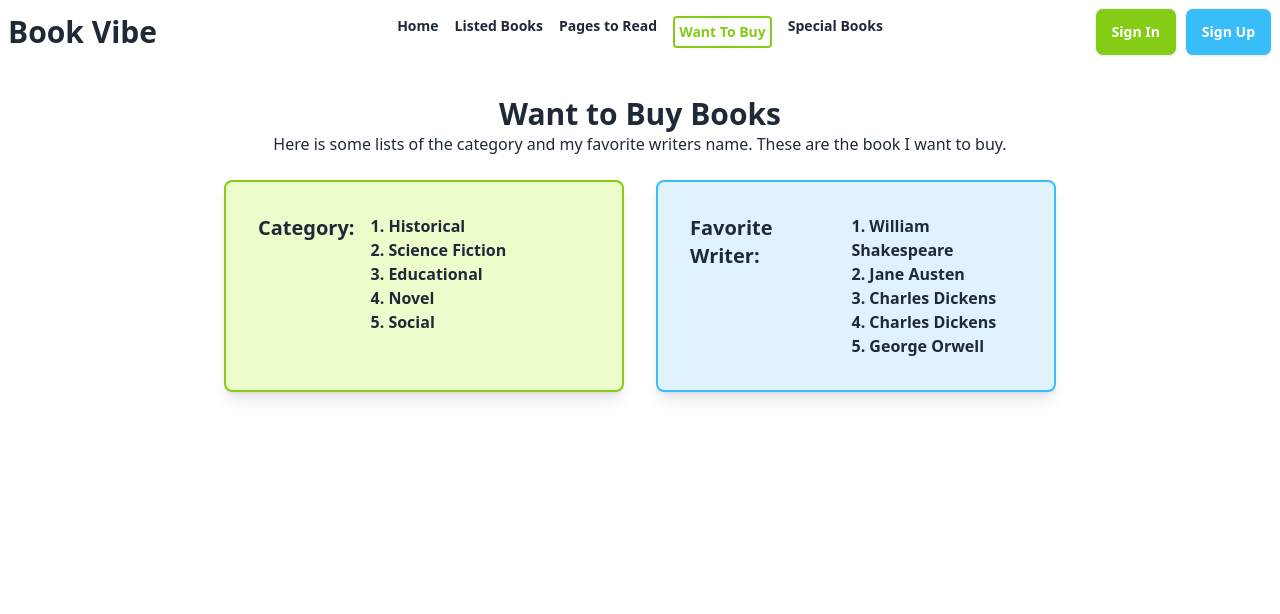
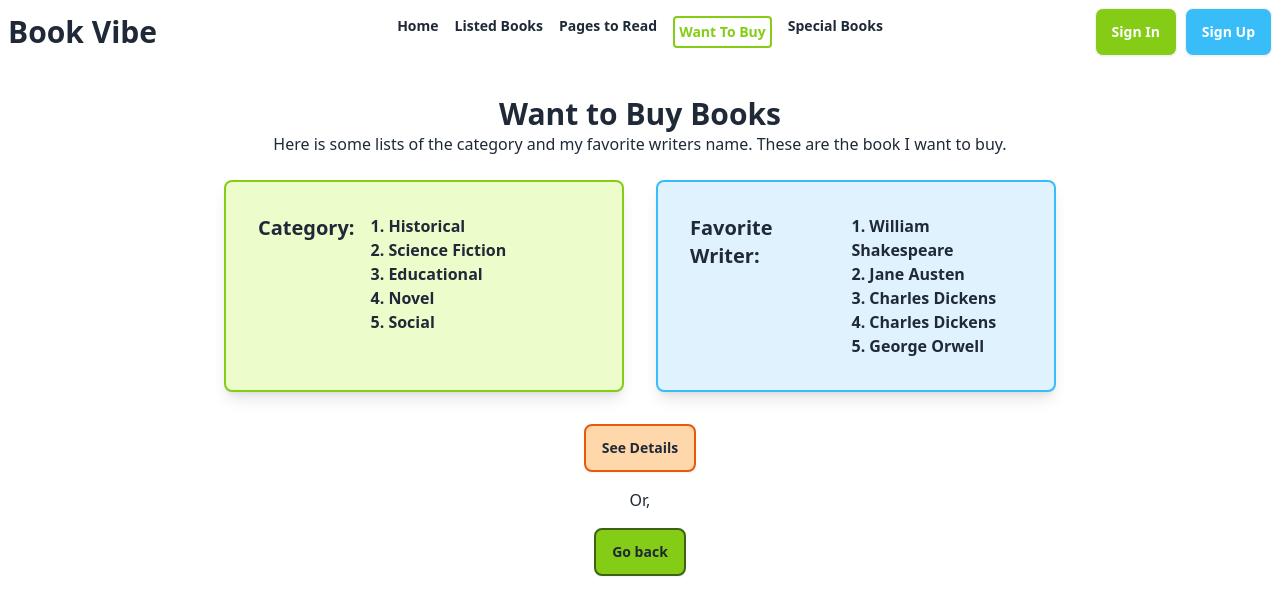
Before and after one commit to Mostaryj/book-vibe-a8, a React (Vite) app: page /want in a window 1280 px wide. Shown: the top 614 px of the page. Built offline with nearby package versions, Linux system fonts and the light colour scheme.

Commit message:
added read file

```diff
--- a/package.json
+++ b/package.json
@@ -17,6 +17,8 @@
     "react-dom": "^18.2.0",
     "react-icons": "^5.0.1",
     "react-router-dom": "^6.22.3",
+    "react-tab": "^1.0.0",
+    "react-tabs": "^6.0.2",
     "react-toastify": "^10.0.5",
     "recharts": "^2.12.3",
     "sort-by": "^1.2.0"
--- a/src/pages/Details.jsx
+++ b/src/pages/Details.jsx
@@ -80,7 +80,7 @@ const Details = () => {
                 <p>Rating: <span className="font-bold">{detail.rating}</span></p>
 
 
-                <button onClick={handleRead} className="btn mt-4 font-bold border-2">Read</button>
+                <button onClick={handleRead} className="btn mt-4 font-bold border-2">  Read</button>
 
                 <button onClick={handleWishList} className="btn bg-sky-500 text-white ml-4 font-bold">WishList</button>
 
--- a/src/pages/ErrorPage.jsx
+++ b/src/pages/ErrorPage.jsx
@@ -7,7 +7,7 @@ const ErrorPage = () => {
             <h2 className="text-3xl mt-4 font-bold text-center">Oops!!!</h2> <br />
             <h4 className="text-xl text-center">Enter The Right Path</h4>
            <div className="text-center mt-8">
-           <Link to='/'><button className="btn bg-orange-200 text-orange-600">Go back</button>
+           <Link to='/'><button className="btn bg-lime-200 text-lime-600">Go back</button>
             </Link>
            </div>
         </div>
--- a/src/pages/ListedBooks.jsx
+++ b/src/pages/ListedBooks.jsx
@@ -2,6 +2,9 @@ import { useEffect, useState } from "react";
 import { getStoredRead } from "../utils/localStorage";
 import BookList from "../components/BookList";
 import { useLoaderData } from "react-router-dom";
+
+
+
 
 
 const ListedBooks = () => {
@@ -39,24 +42,27 @@ const ListedBooks = () => {
 
 
      {/* tab */}
-<div className="flex justify-start  -mx-4 overflow-x-auto overflow-y-hidden  flex-nowrap dark:bg-gray-100 dark:text-gray-800">
 
-    <div className={tab === 0 ? 'read-list': 'wishlist'}>
-    <button  onClick={()=>handleTab(0)} className="flex items-center flex-shrink-0 px-5 py-3 space-x-2 border-b dark:border-gray-600 dark:text-gray-600">
+     <div className="flex justify-start  -mx-4 overflow-x-auto overflow-y-hidden  flex-nowrap dark:bg-gray-100 dark:text-gray-800">
 
-		<span>Read Books</span>
-	</button>
-    </div>
 
-    <div className={tab === 1 ? 'read-list': 'wishlist'}>
-    <button  onClick={()=>handleTab(1)}  className="flex items-center flex-shrink-0 px-5 py-3 space-x-2 border border-b-0 rounded-t-lg dark:border-gray-600 dark:text-gray-900">
+<button className={tab === 0 ? 'read-list': 'wishlist'} onClick={()=>handleTab(0)} >
 
-		<span>Wishlist Books</span>
-	</button>
-    </div>
+<span className="flex items-center flex-shrink-0 px-5 py-3 space-x-2 border-b dark:border-gray-600 dark:text-gray-600">Read Books</span>
+</button>
+
+
+
+<button className={tab === 1 ? 'read-list': 'wishlist'} onClick={()=>handleTab(1) }  >
+
+<span className="flex items-center flex-shrink-0 px-5 py-3 space-x-2 border border-b-0 rounded-t-lg dark:border-gray-600 dark:text-gray-900">Wishlist Books</span>
+</button>
+
 
 
 </div>
+
+
 
 
 
@@ -65,6 +71,9 @@ const ListedBooks = () => {
             }
 
 
+
+
+
         </div>
     );
 };
--- a/src/pages/PagesToRead.jsx
+++ b/src/pages/PagesToRead.jsx
@@ -55,6 +55,8 @@ const data = [
         Z`;
       };
 
+
+
       const TriangleBar = (props) => {
         const { fill, x, y, width, height } = props;
 
--- a/src/pages/SpecialBook.jsx
+++ b/src/pages/SpecialBook.jsx
@@ -1,9 +1,11 @@
 // import banner from '../assets/images/banner.png'
+
+import { Link } from "react-router-dom";
 
 const SpecialBook = () => {
     return (
         <div>
-            <h1 className="text-2xl font-bold text-center mt-6"> Some Special Book Collections</h1>
+            <h1 className="text-3xl font-bold text-center mt-6"> Some Special Book Collections</h1>
 
            <div className="flex justify-center">
             <div className="flex  gap-4 mt-6 border-2 w-[400px] p-8 rounded-lg border-lime-500 bg-lime-100">
@@ -20,6 +22,11 @@ const SpecialBook = () => {
                 </div>
                 </div>
 
+                <div className="flex justify-center">
+                    <Link to='/'><button className="btn  mt-4 bg-sky-300  border-2 border-sky-500 ">Go back</button>
+                    </Link>
+                </div>
+
         </div>
     );
 };
--- a/src/pages/WantToBuy.jsx
+++ b/src/pages/WantToBuy.jsx
@@ -1,3 +1,4 @@
+import { Link } from "react-router-dom";
 
 const WantToBuy = () => {
     return (
@@ -32,6 +33,19 @@ const WantToBuy = () => {
 
                 </div>
             </div>
+
+
+
+                <div className="
+                ml-16 lg:ml-0 flex justify-center mt-8">
+                    <button className="btn bg-orange-200 border-2 border-orange-600"> See Details</button>
+                </div>
+                   <h5 className="ml-16 lg:ml-0 text-center mt-4">Or,</h5>
+                <div className="flex justify-center">
+                    <Link to='/'><button className="btn lg:ml-0 ml-16 mt-4 bg-lime-500  border-2 border-lime-800 ">Go back</button>
+                    </Link>
+                </div>
+
         </div>
     );
 };
```
Also changed, not shown: src/pages/Home.jsx (line endings or trailing spaces), 2 other files (tests, documents, lock files or other folders).
